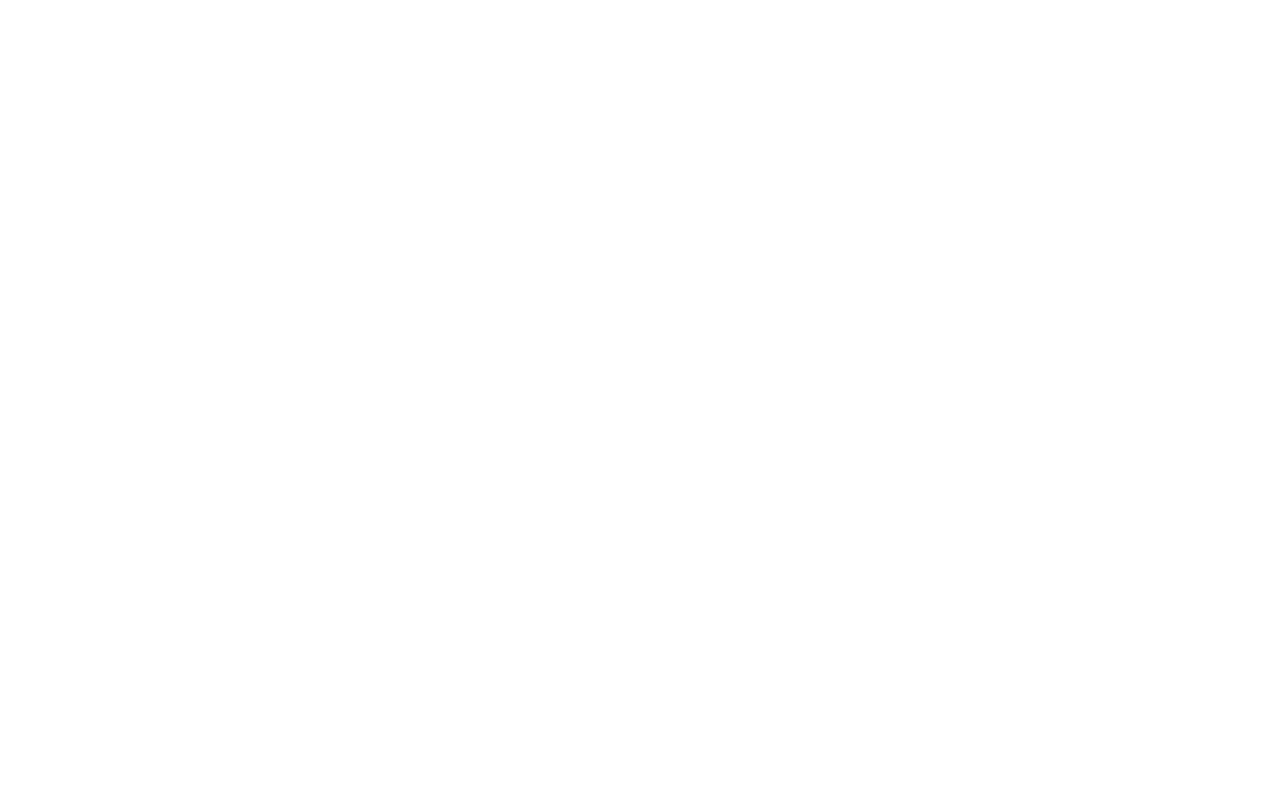
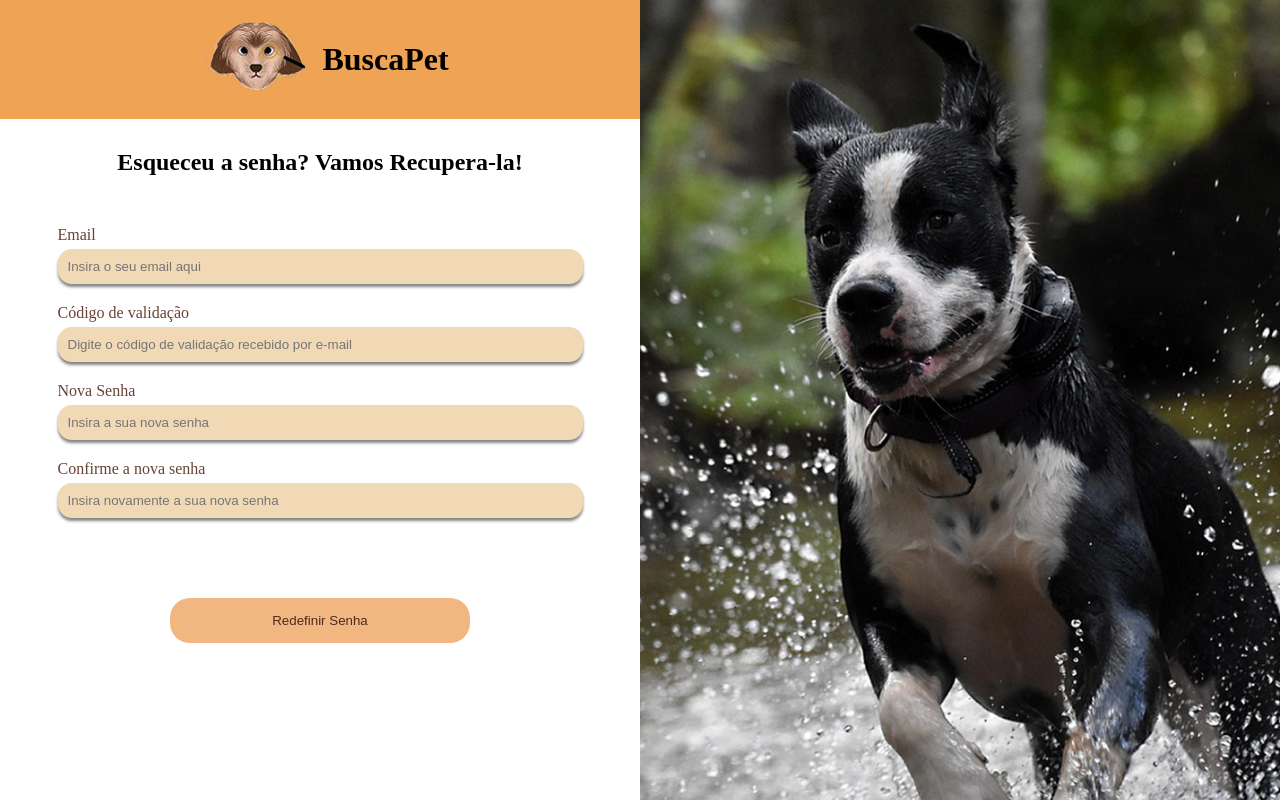
Before and after one commit to israelsouza/busca-pet, a React (Vite) app in the folder frontend/busca-pet/: page /form/recuperacao-senha in a window 1280 px wide. Before the commit this address had no page. Built offline with nearby package versions, Linux system fonts and the light colour scheme; a web font is replaced by a local one.

Commit message:
feat/refactor: criação de rota + delimitação escopo de estilização de recuperacao de senha

```diff
--- a/frontend/busca-pet/src/App.jsx
+++ b/frontend/busca-pet/src/App.jsx
@@ -2,6 +2,7 @@
 import { BrowserRouter, Routes, Route } from "react-router-dom";
 import Cadastro from "./pages/Cadastro";
 import Login from "./pages/Login";
+import RecuperacaoSenha from "./pages/RecuperacaoSenha";
 
 function App() {
   return (
@@ -10,6 +11,8 @@
         <Routes>
           <Route path="/form/cadastro-usuario" element={<Cadastro />} />
           <Route path="/form/login" element={<Login />} />
+          <Route path="/form/recuperacao-senha" element={<RecuperacaoSenha />} />
+
         </Routes>
       </BrowserRouter>
     </div>
--- a/frontend/busca-pet/src/index.css
+++ b/frontend/busca-pet/src/index.css
@@ -1,4 +1,3 @@
-
 * {
   margin: 0;
   padding: 0;
@@ -15,43 +14,5 @@
   --color-100: #dec4ba;
   --color-600: #342019;
   --color-other-orange: #ff600b;
-  --links:#FF600B;
+  --links: #ff600b;
 }
-
-/* INICIO CADASTRO */
-
-
-/* RECUPERAÇÃO DE SENHA */
-/*
-.rec-senha {
-  display: flex;
-}
-
-.rec-senha__form {
-  width: 50%;
-}
-
-.rec-senha__body {
-  display: flex;
-  flex-direction: column;
-  gap: 30px;
-  margin-top: 30px;
-}
-
-.rec-senha__title {
-  text-align: center;
-}
-
-.rec-senha__box-btn {
-  text-align: center;
-}
-
-.rec-senha__image {
-  background-image: url(./assets/imgs/dogInWater.png);
-  background-repeat: no-repeat;
-  background-size: cover;
-
-  min-height: 100svh;
-  width: 50%;
-}
- */
--- a/frontend/busca-pet/src/pages/RecuperacaoSenha.jsx
+++ b/frontend/busca-pet/src/pages/RecuperacaoSenha.jsx
@@ -2,23 +2,24 @@
 import HeaderForm from "../components/HeaderForm";
 import InputTxt from "../components/InputTxt";
 import ButtonForm from "../components/ButtonForm";
+import style from './styles/recuperacao_senha.module.css'
 
 const RecuperacaoSenha = () => {
   return (
-    <div className="rec-senha">
-      <div className="rec-senha__form">
-        <div className="rec-senha__header">
+    <div className={style['rec-senha']}>
+      <div className={style['rec-senha__form']}>
+        <div className={style['rec-senha__header']}>
           <HeaderForm />
         </div>
 
-        <div className="rec-senha__body">
-          <div className="rec-senha__box-title">
-            <h2 className="rec-senha__title">
+        <div className={style['rec-senha__body']}>
+          <div className={style['rec-senha__box-title']}>
+            <h2 className={style['rec-senha__title']}>
               Esqueceu a senha? Vamos Recupera-la!
             </h2>
           </div>
 
-          <div className="rec-senha__box-form">
+          <div className={style['rec-senha__box-form']}>
             <InputTxt name="Email" place="Insira o seu email aqui" />
             <InputTxt
               name="Código de validação"
@@ -31,13 +32,15 @@
             />
           </div>
 
-          <div className="rec-senha__box-btn">
+          <div className={style['rec-senha__box-btn']}>
             <ButtonForm placeholder="Redefinir Senha" />
           </div>
         </div>
       </div>
 
-      <div className="rec-senha__image"></div>
+      <div className={style['rec-senha__image']}>
+
+      </div>
     </div>
   );
 };
--- /dev/null
+++ b/frontend/busca-pet/src/pages/styles/recuperacao_senha.module.css
@@ -0,0 +1,31 @@
+.rec-senha {
+  display: flex;
+}
+
+.rec-senha__form {
+  width: 50%;
+}
+
+.rec-senha__body {
+  display: flex;
+  flex-direction: column;
+  gap: 30px;
+  margin-top: 30px;
+}
+
+.rec-senha__title {
+  text-align: center;
+}
+
+.rec-senha__box-btn {
+  text-align: center;
+}
+
+.rec-senha__image {
+  background-image: url(../../assets/imgs/dogInWater.png);
+  background-repeat: no-repeat;
+  background-size: cover;
+
+  min-height: 100svh;
+  width: 50%;
+}
```
